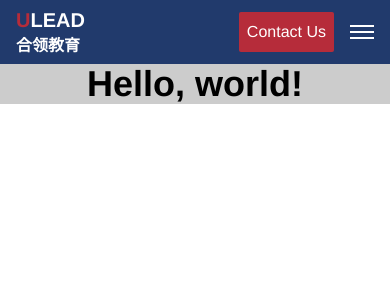
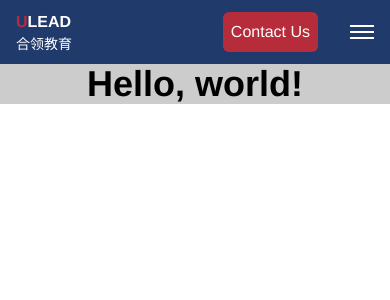
Before and after one commit to jacobsun000/ulead, a Next.js app: page / in a window 390 px wide. Shown: the top 300 px of the page. Built offline with nearby package versions, Linux system fonts and the light colour scheme.

Commit message:
feat: Header component styles change

```diff
--- a/ui/Header.js
+++ b/ui/Header.js
@@ -15,7 +15,7 @@ function NavItem({ label, href, selected, isMobile = false }) {
     <a
       href={href}
       className={`
-        ${isMobile ? 'py-2 px-4 w-full border-b-[3px]' : 'pt-2 border-b-[6px] h-full flex items-center'}
+        ${isMobile ? 'py-2 px-4 w-full border-b-[3px]' : 'pt-2 border-b-[6px] h-full flex items-center text-lg'}
         ${isMobile ? 'md:hidden' : 'hidden md:flex'}
         ${selected ? 'border-primary' : 'border-transparent'}
         ${selected ? 'text-white' : 'text-faded'}
@@ -36,14 +36,14 @@ export default function Header({ currentPath = '/' }) {
   };
 
   return (
-    <header className="bg-secondary flex justify-between items-center px-4 md:px-16 h-16">
+    <header className="bg-secondary flex justify-between items-center px-4 md:px-20 h-16">
       {/* Logo */}
       <div className="flex flex-col py-2 mr-4">
         <div>
-          <span className="text-primary text-xl font-semibold">U</span>
-          <span className="text-white text-xl font-semibold">LEAD</span>
+          <span className="text-primary md:text-xl font-semibold">U</span>
+          <span className="text-white md:text-xl font-semibold">LEAD</span>
         </div>
-        <span className="text-white font-semibold">合领教育</span>
+        <span className="text-white text-sm md:text-base md:font-semibold">合领教育</span>
       </div>
 
       {/* Desktop Nav Items */}
@@ -51,7 +51,7 @@ export default function Header({ currentPath = '/' }) {
         {navItems.map(({ label, href }) => (
           <NavItem key={label} label={label} href={href} selected={currentPath === href} />
         ))}
-        <a href="/contacts" className="bg-primary text-white ml-4 p-2 rounded-sm">
+        <a href="/contacts" className="bg-primary text-white text-lg ml-4 p-1.5 rounded-[0.2rem]">
           Contact Us
         </a>
       </nav>
@@ -59,12 +59,12 @@ export default function Header({ currentPath = '/' }) {
       {/* Mobile View */}
       <div className="flex items-center md:hidden">
         {/* Contact Us Button for Mobile */}
-        <a href="/contacts" className="bg-primary text-white p-2 rounded-sm mr-4">
+        <a href="/contacts" className="bg-primary text-white p-2 rounded-md mr-4">
           Contact Us
         </a>
 
         {/* Burger Menu Button */}
-        <button onClick={toggleMobileMenu} className="text-white focus:outline-none">
+        <button onClick={toggleMobileMenu} className="text-white focus:outline-none ml-4">
           <div className="space-y-1">
             <span className="block w-6 h-[2px] bg-white"></span>
             <span className="block w-6 h-[2px] bg-white"></span>
```
